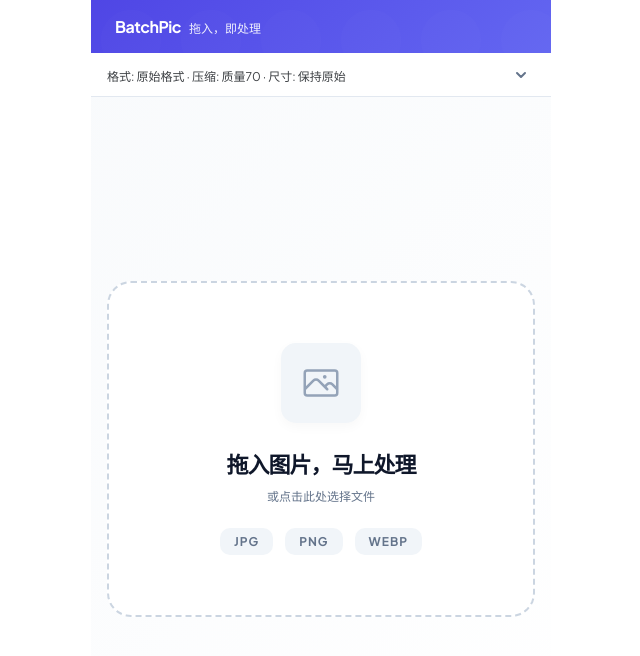
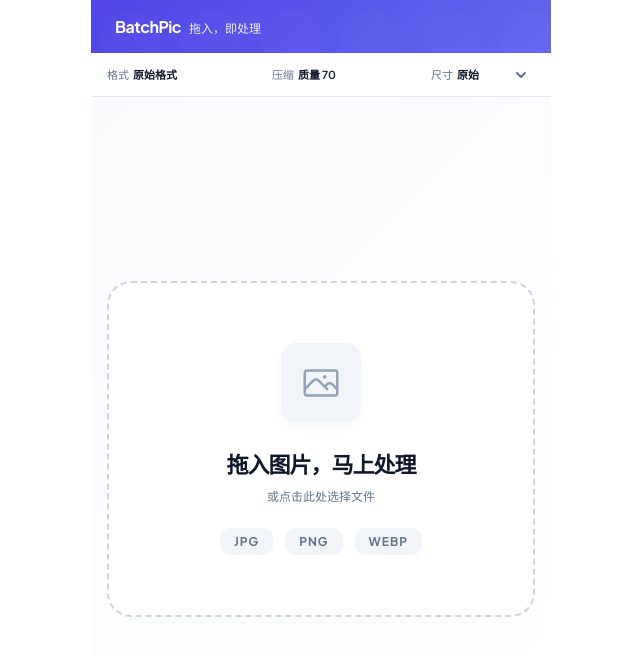
Before and after one commit to maxd010/BatchPic, a React (Vite) app: page / in a window 1280 px wide. Shown: the top 656 px of the page, without its empty margins (319-959 px from the left). Built offline with nearby package versions, Linux system fonts and the light colour scheme.

Commit message:
修改 设置参数总结 样式

```diff
--- a/src/renderer/components/ParameterPanel.css
+++ b/src/renderer/components/ParameterPanel.css
@@ -45,6 +45,38 @@
 }
 .summary-text{
     color: var(--color-text-secondary);
+}
+
+.summary-badges {
+    display: flex;
+    align-items: center;
+    justify-content: space-between;
+    gap: 0;
+    flex: 1;
+}
+
+.summary-badge {
+    display: inline-flex;
+    align-items: center;
+    justify-content: center;
+    gap: 0;
+    overflow: hidden;
+    font-size: 11px;
+    line-height: 1;
+    padding-right:24px;
+}
+
+.badge-label {
+    color: var(--color-text-muted);
+    font-weight: 500;
+    white-space: nowrap;
+}
+
+.badge-value {
+    padding: 3px 4px;
+    color: var(--color-text);
+    font-weight: 600;
+    white-space: nowrap;
 }
 
 .toggle-button {
--- a/src/renderer/components/ParameterPanel.tsx
+++ b/src/renderer/components/ParameterPanel.tsx
@@ -168,38 +168,37 @@ export function ParameterPanel({
 
   const originalSize = inputFiles.length > 0 ? inputFiles[0].size : 0;
 
-  // Generate summary text
-  const getSummaryText = () => {
-    const parts: string[] = [];
-
+  // Generate summary badges
+  const getSummaryBadges = () => {
+    const badges: { label: string; value: string }[] = [];
     // Format
     const formatText =
       outputFormat === "original" ? "原始格式" : outputFormat.toUpperCase();
-    parts.push(`格式: ${formatText}`);
+    badges.push({ label: "格式", value: formatText });
 
     // Compression
     if (compressionMode === "none") {
-      parts.push("压缩: 不压缩");
+      badges.push({ label: "压缩", value: "不压缩" });
     } else if (compressionMode === "smart") {
-      parts.push("压缩: 智能压缩");
+      badges.push({ label: "压缩", value: "智能" });
     } else if (compressionMode === "quality") {
-      parts.push(`压缩: 质量${qualityPreset}`);
+      badges.push({ label: "压缩", value: `质量 ${qualityPreset}` });
     } else if (compressionMode === "targetSize") {
-      parts.push(`压缩: ${targetSize}KB`);
+      badges.push({ label: "压缩", value: `${targetSize} KB` });
     }
 
     // Resize
     if (resizeMode === "none") {
-      parts.push("尺寸: 保持原始");
+      badges.push({ label: "尺寸", value: "原始" });
     } else if (resizeMode === "scale") {
-      parts.push(`尺寸: 缩放 ${resizeValue}%`);
+      badges.push({ label: "尺寸", value: `缩放 ${resizeValue}%` });
     } else if (resizeMode === "width") {
-      parts.push(`尺寸: 宽度 ${resizeValue}px`);
+      badges.push({ label: "尺寸", value: `宽 ${resizeValue}px` });
     } else if (resizeMode === "longEdge") {
-      parts.push(`尺寸: 长边 ${resizeValue}px`);
+      badges.push({ label: "尺寸", value: `最大 ${resizeValue}px` });
     }
 
-    return parts.join(" · ");
+    return badges;
   };
 
   return (
@@ -214,7 +213,14 @@ export function ParameterPanel({
           {isExpanded ? (
             <span className="panel-title">参数设置</span>
           ) : (
-            <span className="summary-text">{getSummaryText()}</span>
+            <div className="summary-badges">
+              {getSummaryBadges().map((badge, i) => (
+                <span key={i} className="summary-badge">
+                  <span className="badge-label">{badge.label}</span>
+                  <span className="badge-value">{badge.value}</span>
+                </span>
+              ))}
+            </div>
           )}
         </div>
         {isExpanded ? (
```
